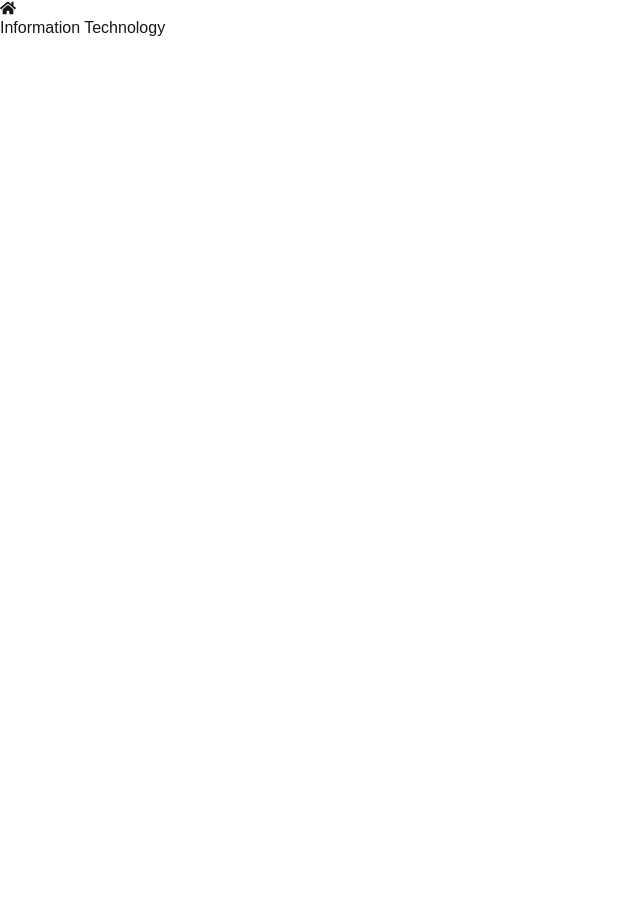
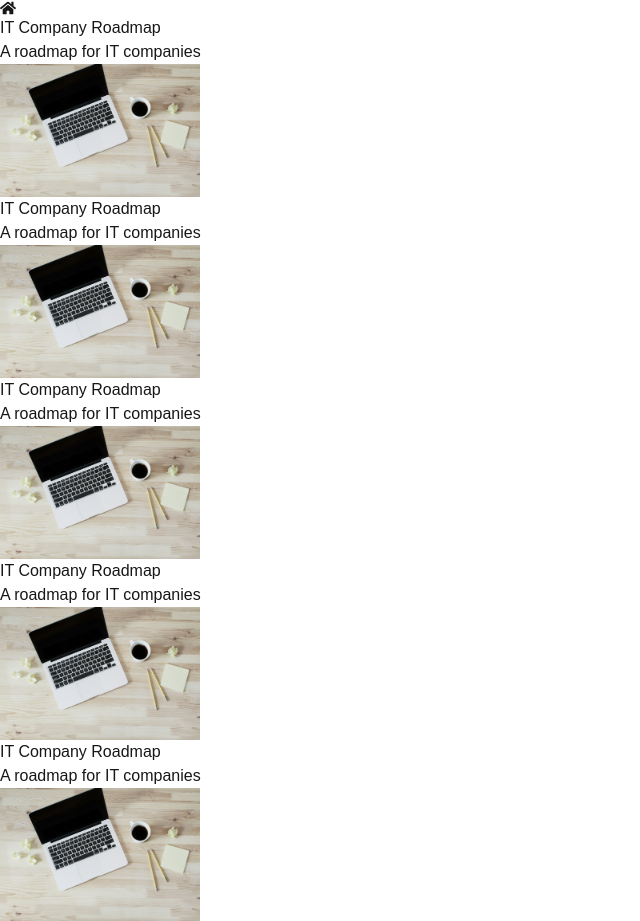
Before and after one commit to s1f10210254/engineer-roadmap, a Next.js app: page /InformationTechnology in a window 1280 px wide. Shown: the whole page, without its empty margins (0-640 px from the left). Before the commit the page ends 800 px from the top, so only its background shows below. Built offline with nearby package versions, Linux system fonts and the light colour scheme.

Commit message:
add slide

```diff
--- a/src/app/InformationTechnology/page.tsx
+++ b/src/app/InformationTechnology/page.tsx
@@ -1,10 +1,38 @@
 import Header from "@/components/base/header/header";
+import Image from "next/image";
 
 export default function InformationTechnology() {
+  const object: Object[] = [];
+
+  interface Object {
+    title: string;
+    description: string;
+    image: string;
+  }
+  const objectSample = {
+    title: "IT Company Roadmap",
+    description: "A roadmap for IT companies",
+    image: "/web.jpg",
+  };
+
+  for (let i = 0; i < 5; i++) {
+    object.push(objectSample);
+  }
+
   return (
     <div>
       <Header />
-      <h1>Information Technology</h1>
+      <div className="flex bg-gray-100 overflow-x-auto p-8  ">
+        {object.map((item, index) => (
+          <div className="flex-none " key={index}>
+            <div className="p-4 bg-white hover:bg-gray-50 cursor-pointer  mr-4 ml-4 ">
+              <h2>{item.title}</h2>
+              <p>{item.description}</p>
+              <Image src={item.image} alt="image" width={200} height={100} />
+            </div>
+          </div>
+        ))}
+      </div>
     </div>
   );
 }
--- a/src/app/page.tsx
+++ b/src/app/page.tsx
@@ -33,6 +33,7 @@ export default function Home() {
         id="list-section"
         className="min-h-screen flex flex-col items-center justify-center bg-gray-100"
       >
+        {/* <Header /> */}
         <h2 className="text-3xl font-bold mb-8">Select an Option</h2>
         <ul className="flex items-center space-x-4">
           <li
```
